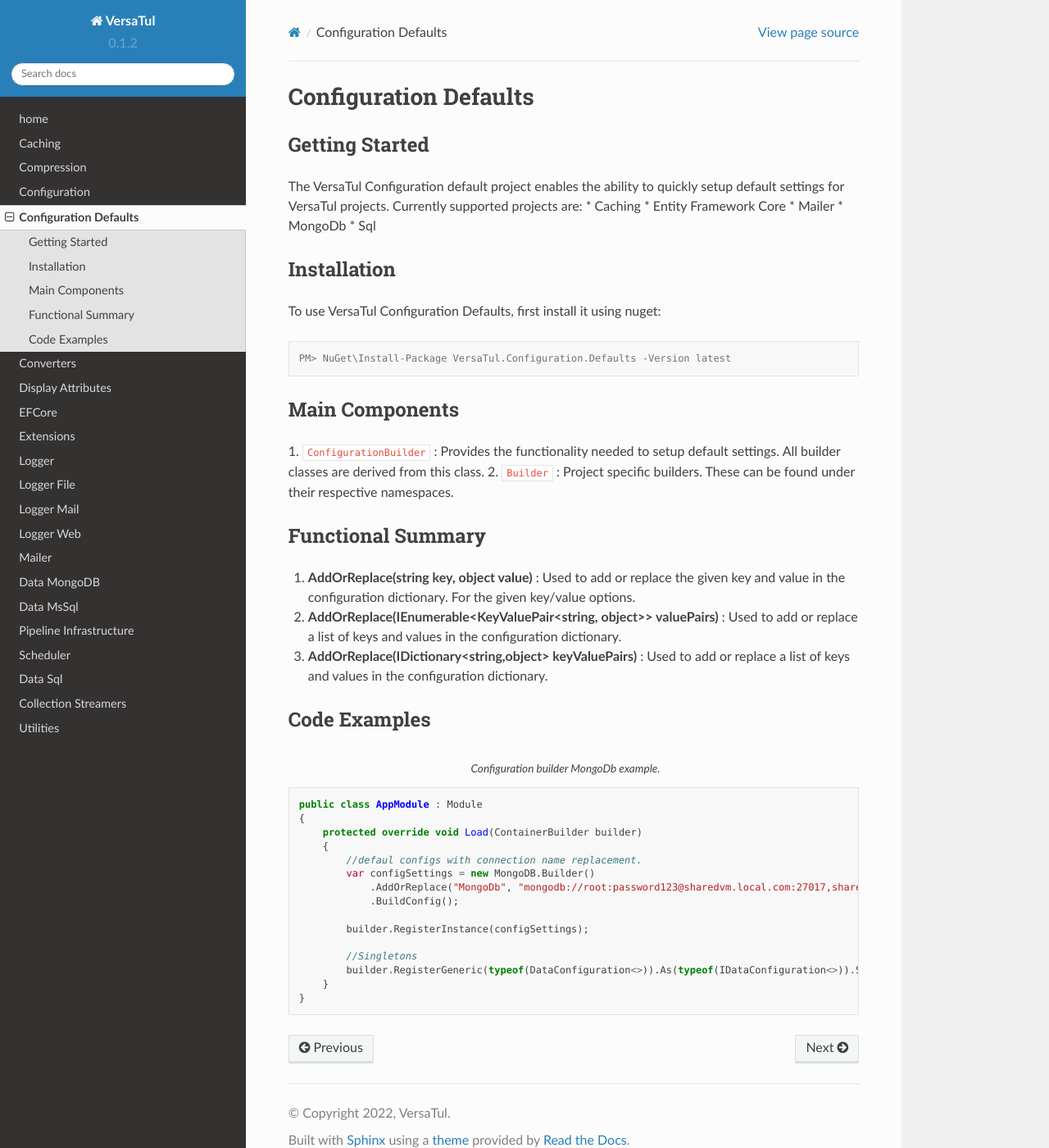
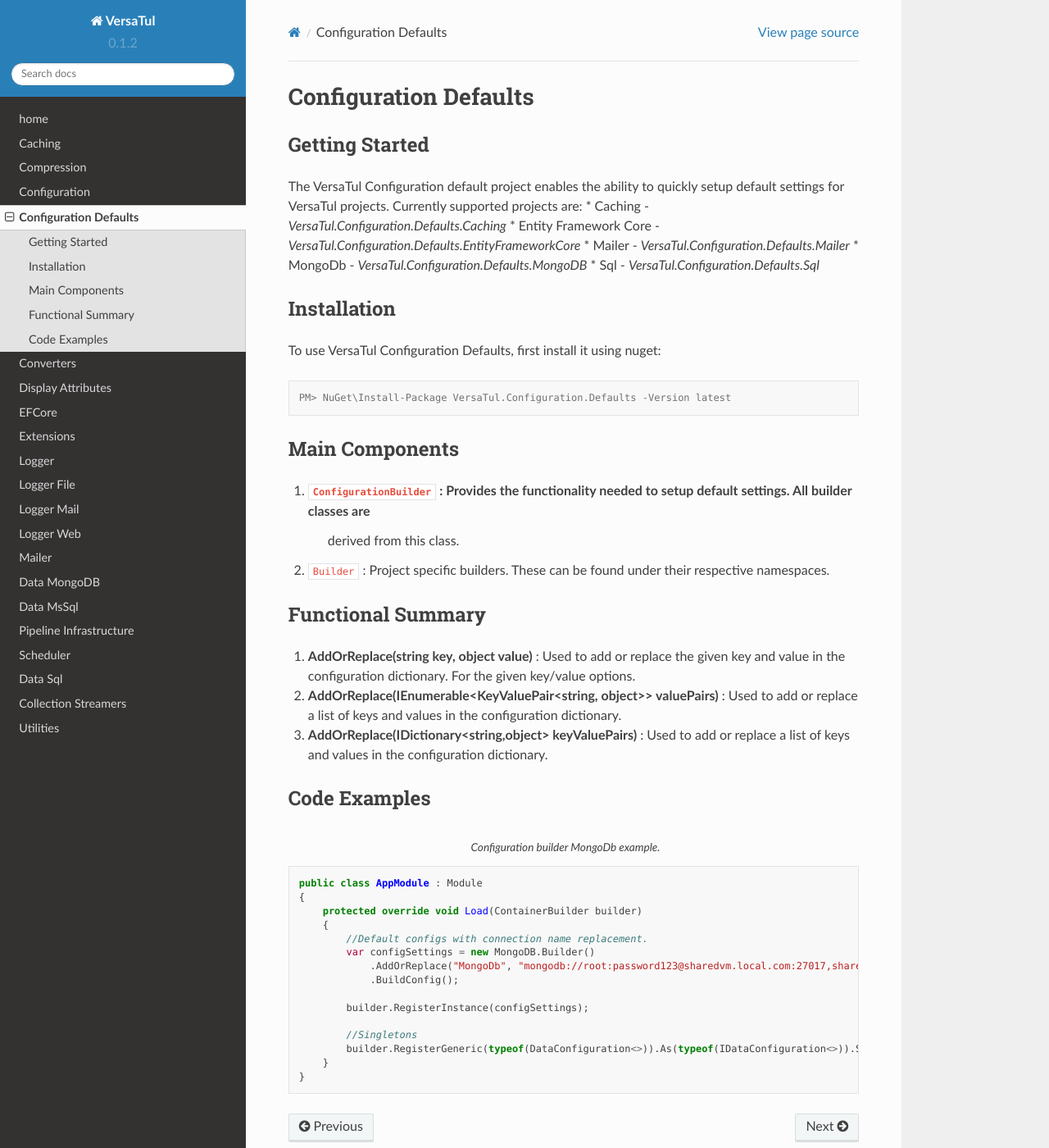
Before and after one commit to BjornWilliams/DocsVersaTul, a Sphinx documentation site: the page built from docs/source/configuration-defaults.rst, in a window 1280 px wide and 1400 px high. Shown: the whole window at 82% size. Built offline with Sphinx 7.4.7 and the Read the Docs theme 2.0.0, drawn with Linux system fonts in a browser that asks for light colours.

Commit message:
Update configuration-defaults.rst
fix bullet list

```diff
--- a/docs/source/configuration-defaults.rst
+++ b/docs/source/configuration-defaults.rst
@@ -5,11 +5,11 @@
 ----------------
 The VersaTul Configuration default project enables the ability to quickly setup default settings for VersaTul
 projects. Currently supported projects are:
-* Caching
-* Entity Framework Core
-* Mailer
-* MongoDb
-* Sql
+* Caching - *VersaTul.Configuration.Defaults.Caching*
+* Entity Framework Core - *VersaTul.Configuration.Defaults.EntityFrameworkCore*
+* Mailer - *VersaTul.Configuration.Defaults.Mailer*
+* MongoDb - *VersaTul.Configuration.Defaults.MongoDB*
+* Sql - *VersaTul.Configuration.Defaults.Sql*
 
 Installation
 ------------
@@ -20,12 +20,10 @@
 
     PM> NuGet\Install-Package VersaTul.Configuration.Defaults -Version latest
 
-
-
 Main Components
 ----------------
 1. ``ConfigurationBuilder`` : Provides the functionality needed to setup default settings. All builder classes are
-derived from this class.
+    derived from this class.
 2. ``Builder`` : Project specific builders. These can be found under their respective namespaces.
 
 Functional Summary
@@ -44,7 +42,7 @@
     {
         protected override void Load(ContainerBuilder builder)
         {
-            //defaul configs with connection name replacement.
+            //Default configs with connection name replacement.
             var configSettings = new MongoDB.Builder()
                 .AddOrReplace("MongoDb", "mongodb://root:password123@sharedvm.local.com:27017,sharedvm.local.com:27018,sharedvm.local.com:27019/DemoDB?replicaSet=replicaset")
                 .BuildConfig();
```
